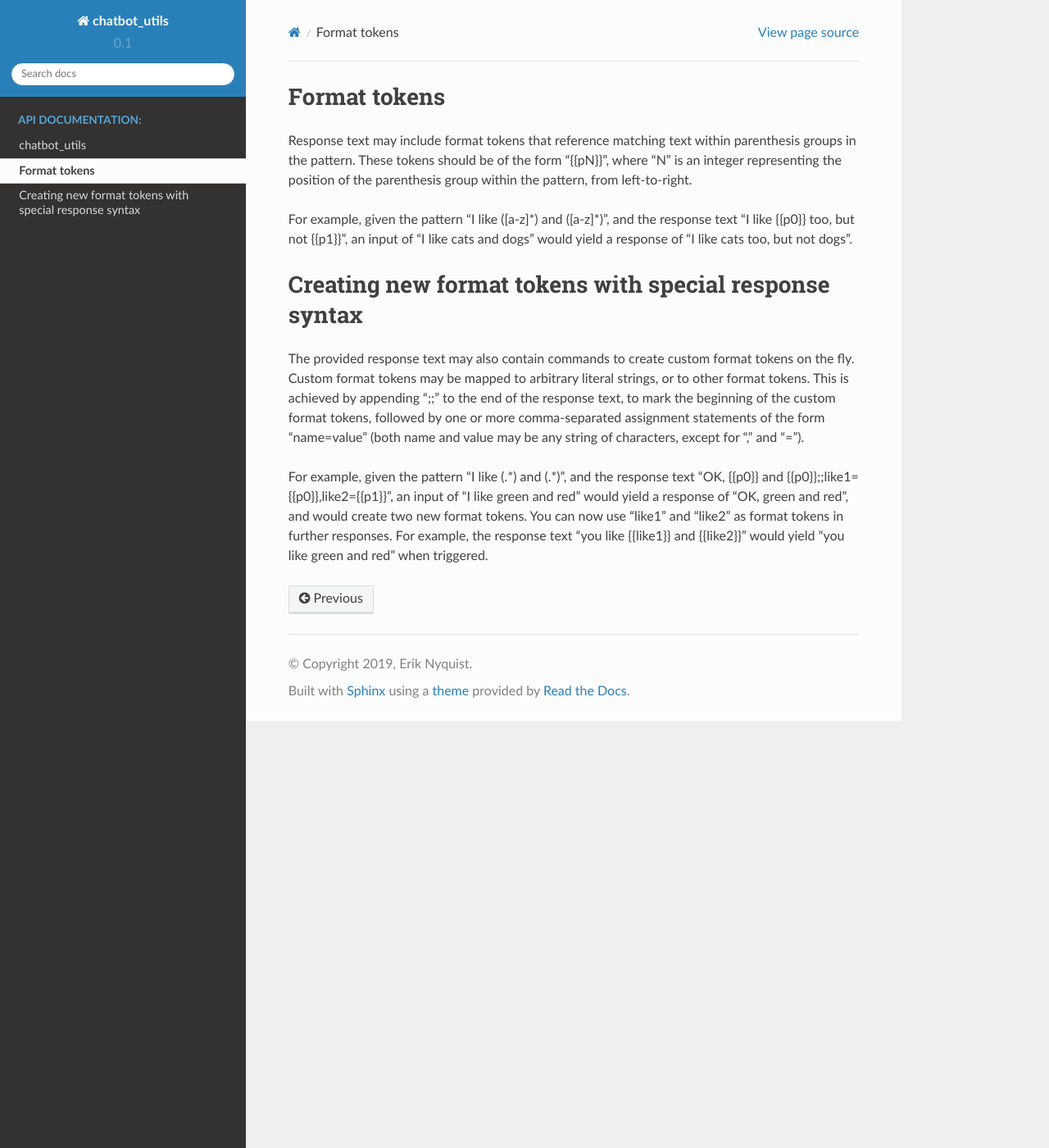
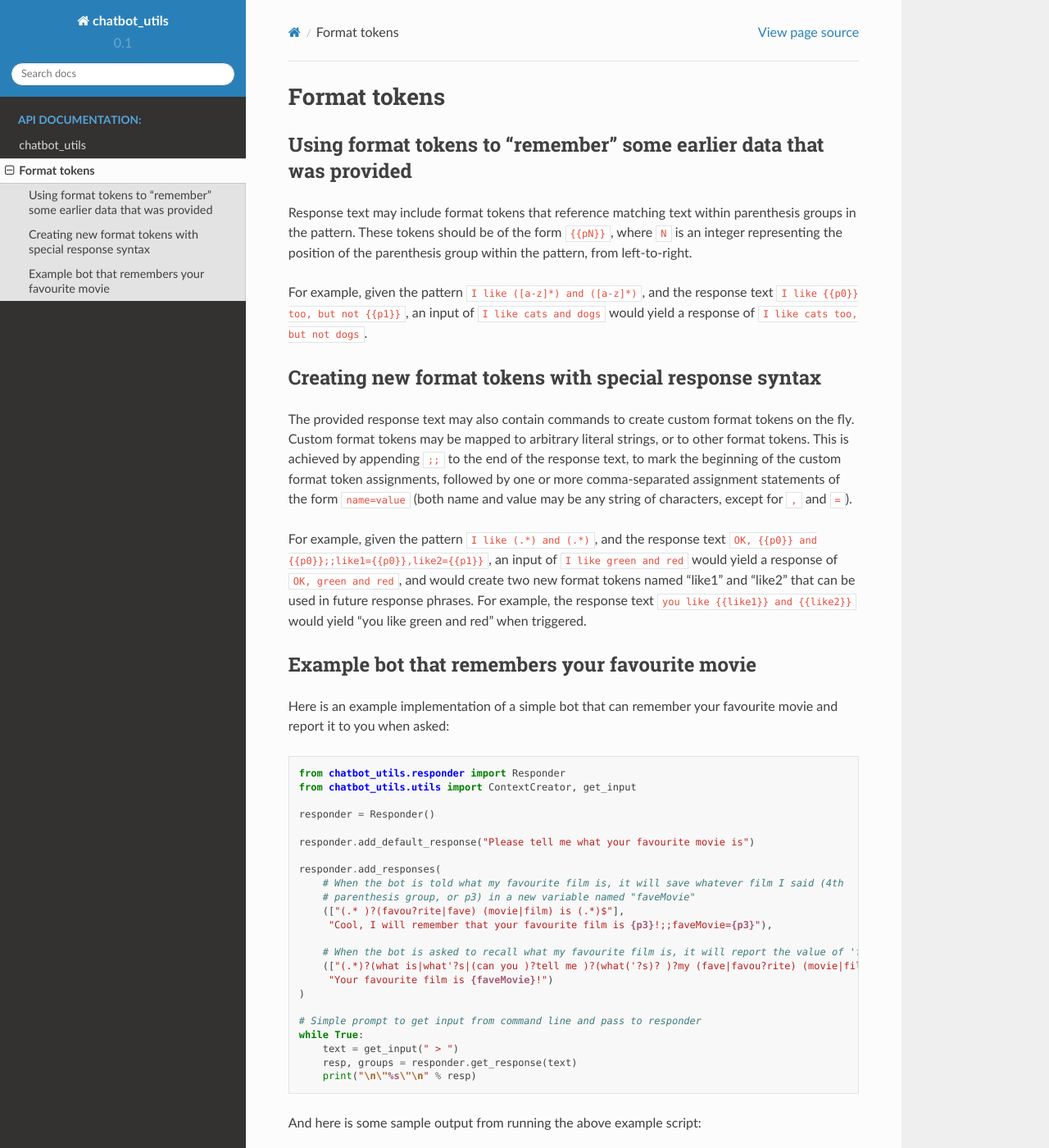
Before and after one commit to eriknyquist/chatbot_utils, a Sphinx documentation site: the page built from doc/source/format_tokens_details.rst, in a window 1280 px wide and 1400 px high. Shown: the whole window at 82% size. Built offline with Sphinx 7.4.7 and the Read the Docs theme 2.0.0, drawn with Linux system fonts in a browser that asks for light colours; some of the changed text lies outside the part shown.

```diff
--- a/doc/source/format_tokens_details.rst
+++ b/doc/source/format_tokens_details.rst
@@ -1,28 +1,91 @@
 Format tokens
 =============
 
+Using format tokens to "remember" some earlier data that was provided
+---------------------------------------------------------------------
+
 Response text may include format tokens that reference matching text
-within parenthesis groups in the pattern. These tokens should be of the form "{{pN}}",
-where "N" is an integer representing the position of the parenthesis group within
+within parenthesis groups in the pattern. These tokens should be of the form ``{{pN}}``,
+where ``N`` is an integer representing the position of the parenthesis group within
 the pattern, from left-to-right.
 
-For example, given the pattern "I like ([a-z]*) and ([a-z]*)", and the response
-text "I like {{p0}} too, but not {{p1}}", an input of "I like cats and dogs" would yield
-a response of "I like cats too, but not dogs".
+For example, given the pattern ``I like ([a-z]*) and ([a-z]*)``, and the response
+text ``I like {{p0}} too, but not {{p1}}``, an input of ``I like cats and dogs`` would yield
+a response of ``I like cats too, but not dogs``.
 
 Creating new format tokens with special response syntax
-=======================================================
+-------------------------------------------------------
 
 The provided response text may also contain commands to create custom format tokens
 on the fly. Custom format tokens may be mapped to arbitrary literal strings, or to
-other format tokens. This is achieved by appending ";;" to the end of the response
-text, to mark the beginning of the custom format tokens, followed by one or more
-comma-separated assignment statements of the form "name=value" (both name and value
-may be any string of characters, except for "," and "=").
+other format tokens. This is achieved by appending ``;;`` to the end of the response
+text, to mark the beginning of the custom format token assignments, followed by one or more
+comma-separated assignment statements of the form ``name=value`` (both name and value
+may be any string of characters, except for ``,`` and ``=``).
 
-For example, given the pattern "I like (.*) and (.*)", and the response text
-"OK, {{p0}} and {{p0}};;like1={{p0}},like2={{p1}}", an input of "I like green and red"
-would yield a response of "OK, green and red", and would create two new format
-tokens. You can now use "like1" and "like2" as format tokens in further responses.
-For example, the response text "you like {{like1}} and {{like2}}" would yield
+For example, given the pattern ``I like (.*) and (.*)``, and the response text
+``OK, {{p0}} and {{p0}};;like1={{p0}},like2={{p1}}``, an input of ``I like green and red``
+would yield a response of ``OK, green and red``, and would create two new format
+tokens named "like1" and "like2" that can be used in future response phrases.
+For example, the response text ``you like {{like1}} and {{like2}}`` would yield
 "you like green and red" when triggered.
+
+Example bot that remembers your favourite movie
+-----------------------------------------------
+
+Here is an example implementation of a simple bot that can remember your favourite movie and
+report it to you when asked:
+
+::
+
+    from chatbot_utils.responder import Responder
+    from chatbot_utils.utils import ContextCreator, get_input
+
+    responder = Responder()
+
+    responder.add_default_response("Please tell me what your favourite movie is")
+
+    responder.add_responses(
+        # When the bot is told what my favourite film is, it will save whatever film I said (4th
+        # parenthesis group, or p3) in a new variable named "faveMovie"
+        (["(.* )?(favou?rite|fave) (movie|film) is (.*)$"],
+         "Cool, I will remember that your favourite film is {p3}!;;faveMovie={p3}"),
+
+        # When the bot is asked to recall what my favourite film is, it will report the value of 'faveMovie'
+        (["(.*)?(what is|what'?s|(can you )?tell me )?(what('?s)? )?my (fave|favou?rite) (movie|film).*"],
+         "Your favourite film is {faveMovie}!")
+    )
+
+    # Simple prompt to get input from command line and pass to responder
+    while True:
+        text = get_input(" > ")
+        resp, groups = responder.get_response(text)
+        print("\n\"%s\"\n" % resp)
+
+And here is some sample output from running the above example script:
+
+.. code-block:: python
+
+    $> python example_format_tokens_bot.py
+
+    > howdy!
+
+    "Please tell me what your favourite movie is"
+
+    > hmm, OK, I guess my favourite film is Gone With The Wind
+
+    "Cool, I will remember that your favourite film is Gone With The Wind!"
+
+    > hey, can you tell me what my fave movie is?
+
+    "Your favourite film is Gone With The Wind!"
+
+    > alright, now my favorite movie is spiderman 2
+
+    "Cool, I will remember that your favourite film is spiderman 2!"
+
+    > what's my favourite film?
+
+    "Your favourite film is spiderman 2!"
+
+    >
```
Also changed, not shown: README.rst (+70 -5 lines), 2 other files.
